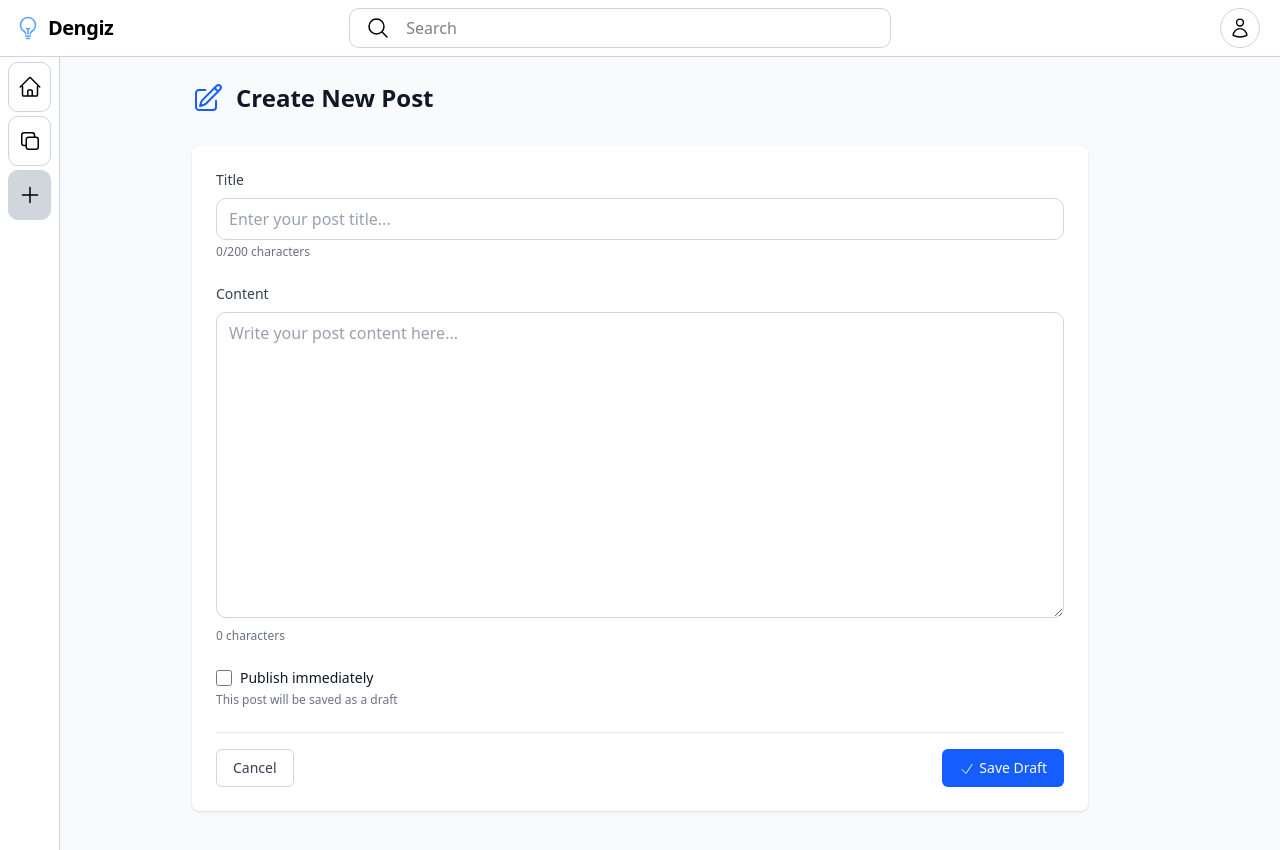
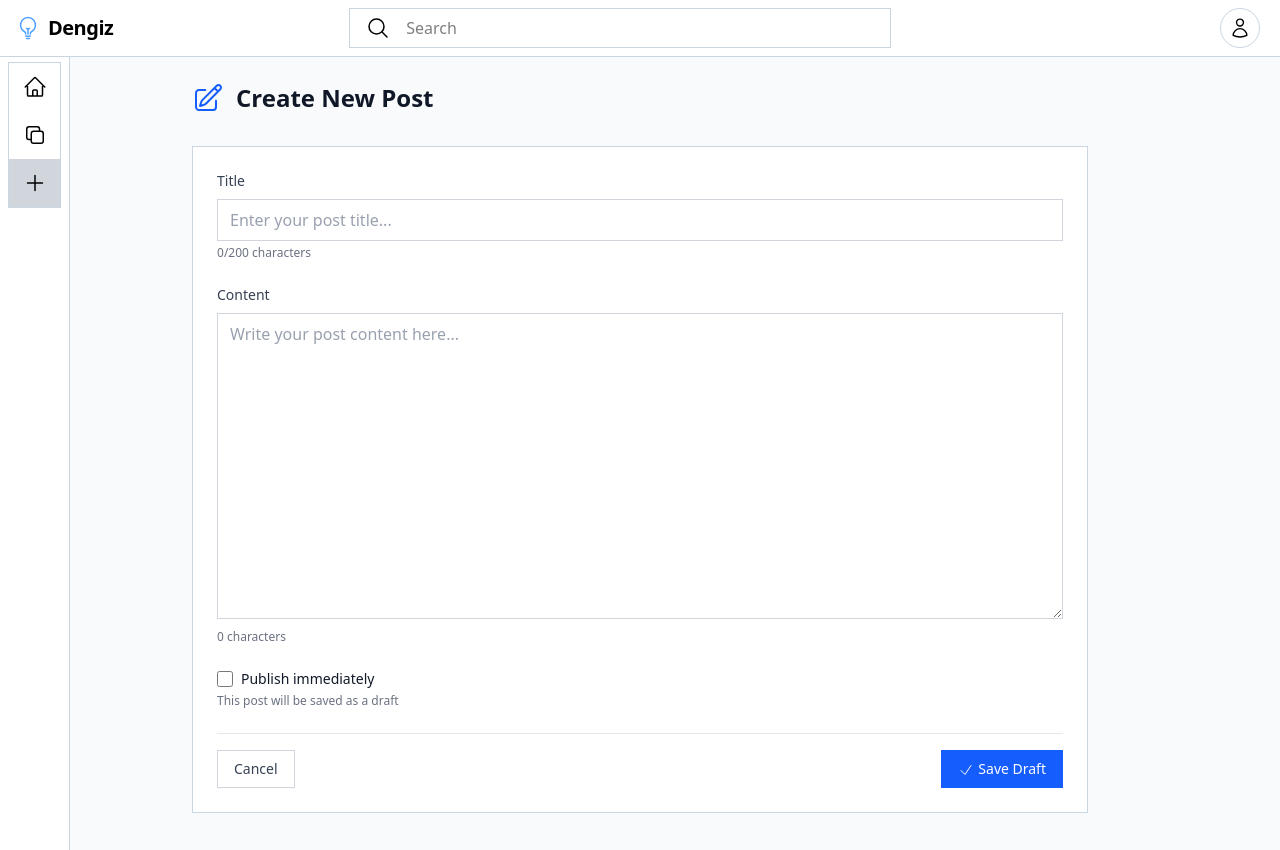
Before and after one commit to zoirovdev/blog-ui, a React (Vite) app: page /new in a window 1280 px wide. Built offline with nearby package versions, Linux system fonts and the light colour scheme.

Commit message:
UPDATE new.jsx

```diff
--- a/src/components/Header.jsx
+++ b/src/components/Header.jsx
@@ -39,7 +39,7 @@ const Header = () => {
     <div className="fixed top-0 left-0 right-0 w-full z-50 bg-white flex flex-row border-b-1 border-slate-300 p-2 gap-2 items-center">
       <LightBulbIcon className="w-6 h-6 ml-2 text-blue-400"/>
       <h2 className="font-sans text-xl antialiased font-bold font-stretch-extra-condensed tracking-tight">Dengiz</h2>
-      <div className="flex flex-row ml-[228px] border border-slate-300 rounded-[10px] h-10 items-center hover:shadow-sm
+      <div className="flex flex-row ml-[228px] border border-slate-300 h-10 items-center hover:shadow-sm
 	focus-within:shadow-sm">
 	<MagnifyingGlassIcon className="w-6 h-6 ml-4"/>
         <input className="py-2 px-4 outline-none w-[500px]" placeholder="Search"
@@ -50,7 +50,7 @@ const Header = () => {
       <Link to="/profile" className="absolute right-[20px]"
 	data-tooltip-id="profile" data-tooltip-content="Profile">
 	<UserIcon className={`w-10 h-10 border border-slate-300 p-2 rounded-[50%] hover:shadow-sm
-	  ${location.pathname === '/profile' ? 'bg-gray-100' : ''}`}/>
+	  ${location.pathname === '/profile' ? 'bg-gray-300 border-none' : ''}`}/>
       </Link>
 
 
--- a/src/components/New.jsx
+++ b/src/components/New.jsx
@@ -141,10 +141,10 @@ const New = () => {
         </div>
 
         {/* Form */}
-        <div className="bg-white shadow rounded-lg">
+        <div className="bg-white border border-slate-300">
             <form id="post-form" onSubmit={handleSubmit} className="p-6">
               {errors.general && (
-                <div className="mb-6 bg-red-50 border border-red-200 text-red-600 px-4 py-3 rounded-md">
+                <div className="mb-6 bg-red-50 border border-red-200 text-red-600 px-4 py-3">
                   {errors.general}
                 </div>
               )}
@@ -160,7 +160,7 @@ const New = () => {
                   type="text"
                   value={formData.title}
                   onChange={handleChange}
-                  className={`w-full px-3 py-2 border rounded-[10px] ${
+                  className={`w-full px-3 py-2 border ${
                     errors.title ? 'border-red-300' : 'border-gray-300'
                   } placeholder-gray-400 focus:outline-none focus:ring-blue-400 focus:border-blue-400`}
                   placeholder="Enter your post title..."
@@ -186,7 +186,7 @@ const New = () => {
                   onChange={handleChange}
                   className={`w-full px-3 py-2 border ${
                     errors.content ? 'border-red-300' : 'border-gray-300'
-                  } rounded-[10px] placeholder-gray-400 focus:outline-none focus:ring-blue-400 focus:border-blue-400`}
+                  } placeholder-gray-400 focus:outline-none focus:ring-blue-400 focus:border-blue-400`}
                   placeholder="Write your post content here..."
                 />
                 {errors.content && (
@@ -206,7 +206,7 @@ const New = () => {
                     type="checkbox"
                     checked={formData.published}
                     onChange={handleChange}
-                    className="h-4 w-4 text-blue-600 focus:ring-blue-500 border-gray-300 rounded"
+                    className="h-4 w-4 cursor-pointer text-blue-600 focus:ring-blue-500 border-gray-300"
                   />
                   <label htmlFor="published" className="ml-2 block text-sm text-gray-900">
                     Publish immediately
@@ -225,7 +225,7 @@ const New = () => {
                 <button
                   type="button"
                   onClick={() => navigate(-1)}
-                  className="px-4 py-2 border border-gray-300 text-sm font-medium rounded-md text-gray-700 bg-white hover:bg-gray-50"
+                  className="px-4 py-2 cursor-pointer border border-gray-300 text-sm font-medium text-gray-700 bg-white hover:bg-gray-50"
                 >
                   Cancel
                 </button>
@@ -234,7 +234,7 @@ const New = () => {
                   <button
                     type="submit"
                     disabled={loading}
-                    className={`px-4 py-2 border border-transparent text-sm font-medium rounded-md text-white ${
+                    className={`px-4 py-2 cursor-pointer border border-transparent text-sm font-medium text-white ${
                       loading
                         ? 'bg-gray-400 cursor-not-allowed'
                         : 'bg-blue-600 hover:bg-blue-700'
--- a/src/components/PostEdit.jsx
+++ b/src/components/PostEdit.jsx
@@ -1,5 +1,6 @@
 import { useParams } from 'react-router-dom'
 import { useState, useEffect } from 'react'
+import { PencilSquareIcon } from '@heroicons/react/24/outline'
 
 const PostEdit = () => {
   const { id } = useParams()
@@ -123,13 +124,22 @@ const PostEdit = () => {
   if (error) return <div className="p-4 text-red-500">{error}</div>
 
   return (
-    <div className="min-h-screen bg-gray-50 flex flex-col justify-center items-center">
-      <div className="w-[800px] flex flex-col gap-4 my-[50px] p-6 rounded-[10px] bg-white border border-slate-200">
-        <h1 className="text-2xl font-bold mb-4">Edit Post</h1>
+    <div className="min-h-screen bg-gray-50 py-8 px-4 sm:px-6 lg:px-8 mt-[50px]">
+      <div className="max-w-4xl mx-auto">
+	<div className="mb-8">
+          <div className="flex items-center justify-between">
+            <div className="flex items-center">
+              <div className="flex items-center">
+                <PencilSquareIcon className="h-8 w-8 text-blue-600 mr-3" />
+                <h1 className="text-2xl font-bold text-gray-900">Update Post</h1>
+              </div>
+            </div>
+          </div>
+        </div>
 
-        <form onSubmit={handleSubmit} className="flex flex-col gap-4">
+        <form onSubmit={handleSubmit} className="flex flex-col gap-4 bg-white border border-slate-300 w-[800px]">
           <input
-            className="font-bold w-full outline-none border-b-2 border-gray-200 focus:border-blue-500 pb-2 text-xl"
+            className="font-semibold w-full outline-none border-b-2 border-gray-200 focus:border-blue-500 pb-2 text-xl"
             type="text"
             name="title"
             placeholder="Post title..."
@@ -138,7 +148,7 @@ const PostEdit = () => {
           />
 
           <textarea
-            className="w-full outline-none border border-gray-200 rounded p-3 focus:border-blue-500 resize-none"
+            className="w-full outline-none border border-gray-200 p-3 focus:border-blue-500 resize-none"
             name="content"
             cols="50"
             rows="15"
@@ -148,7 +158,7 @@ const PostEdit = () => {
           />
 
           <div className="flex items-center gap-2">
-            <input
+            <input className="cursor-pointer"
               type="checkbox"
               id="published"
               name="published"
@@ -161,21 +171,21 @@ const PostEdit = () => {
           <div className="flex gap-4 mt-4">
             <button
               type="submit"
-              className="bg-blue-500 text-white px-6 py-2 rounded hover:bg-blue-600"
+              className="bg-blue-500 text-white px-6 py-2 hover:bg-blue-600 cursor-pointer"
             >
               Update
             </button>
             <button
               type="button"
               onClick={handleDelete}
-              className="bg-red-500 text-white px-6 py-2 rounded hover:bg-red-600"
+              className="bg-red-500 text-white px-6 py-2 hover:bg-red-600 cursor-pointer"
             >
               Delete
             </button>
             <button
               type="button"
               onClick={() => window.history.back()}
-              className="bg-gray-500 text-white px-6 py-2 rounded hover:bg-gray-600"
+              className="bg-gray-500 text-white px-6 py-2 hover:bg-gray-600 cursor-pointer"
             >
               Cancel
             </button>
--- a/src/components/Sidebar.jsx
+++ b/src/components/Sidebar.jsx
@@ -9,26 +9,28 @@ const Sidebar = () => {
   const location = useLocation()
 
   return (
-    <div className="fixed left-0 top-[50px] h-full w-[60px] bg-white flex flex-col
+    <div className="fixed left-0 top-[50px] h-full w-[70px] bg-white flex flex-col
 	border-r border-r-slate-300 pt-3 gap-1">
-      <Link to={"/"} className={`border border-slate-300 rounded-[10px]
-	py-3 px-1 mx-2 flex flex-wrap justify-center hover:shadow-sm
+      <div className="border border-slate-300 mx-2">
+        <Link to={"/"}
+	  className={`py-3 px-1 flex flex-wrap justify-center hover:bg-gray-300
 	  ${location.pathname === '/' ? 'bg-gray-300' : ''}`}
 	  data-tooltip-id="home" data-tooltip-content="Home">
 	  <HomeIcon className="w-6 h-6"/>
         </Link>
-      <Link to={"/myposts"} className={`border border-slate-300 rounded-[10px]
-	py-3 px-1 mx-2 flex flex-wrap justify-center hover:shadow-sm
+        <Link to={"/myposts"}
+	  className={`py-3 px-1 flex flex-wrap justify-center hover:bg-gray-300
    	  ${location.pathname === '/myposts' ? 'bg-gray-300' : ''}`}
 	  data-tooltip-id="my-posts" data-tooltip-content="My posts">
           <Square2StackIcon className="w-6 h-6"/>
         </Link>
-      <Link to="/new" className={`border border-slate-300 rounded-[10px]
-	py-3 px-1 mx-2 flex flex-wrap justify-center hover:shadow-sm
+        <Link to="/new"
+	  className={`py-3 px-1 flex flex-wrap justify-center hover:bg-gray-300
           ${location.pathname === '/new' ? 'bg-gray-300' : ''}`}
 	  data-tooltip-id="new-post" data-tooltip-content="Create new post">
           <PlusIcon className='w-6 h-6'/>
         </Link>
+      </div>
 
      <Tooltip id="home"/>
      <Tooltip id="my-posts"/>
```
Lines whose indentation alone changed are shown as unchanged.
